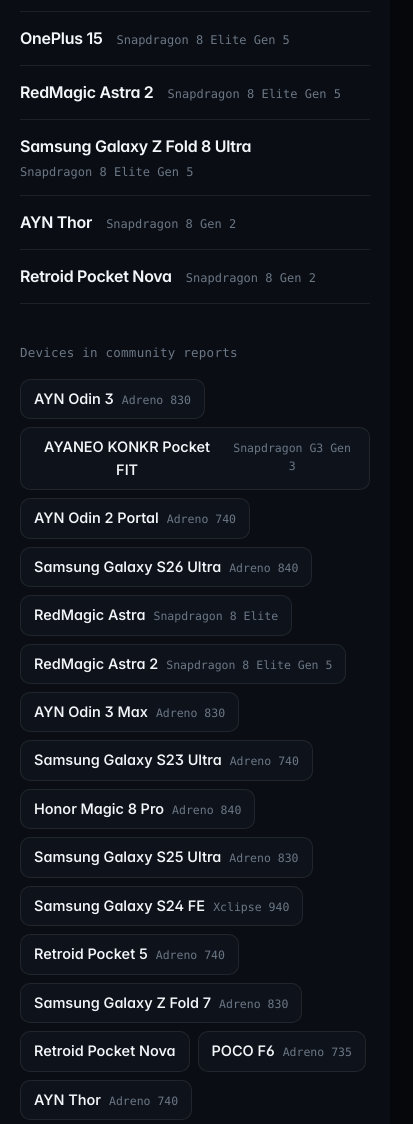
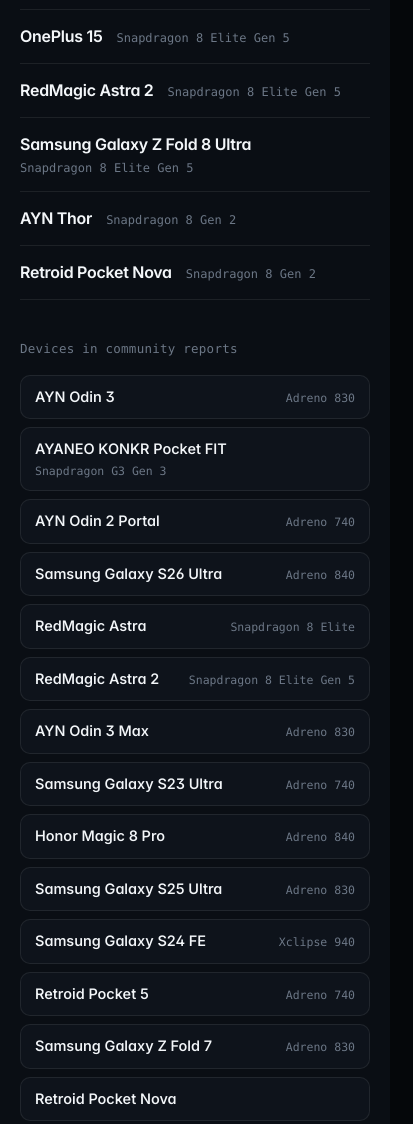
Before and after one commit to Droid-Deck/Website, a plain HTML site: page index.html in a window 390 px wide. Shown: the part 9250-10374 px from the top of the page, 413 px wide, since content can reach past the window. Drawn offline with Linux system fonts and the light colour scheme; no server answers.

Commit message:
Fix sideways overflow and the device list on phones

```diff
--- a/assets/css/site.css
+++ b/assets/css/site.css
@@ -774,3 +774,12 @@ button.video-thumb:hover .video-play { background: var(--blue); transform: scale
   .faq-list details p { padding-inline-end: 0; }
 }
 .chips small { margin-inline-start: 6px; font-family: var(--mono); font-size: 10.5px; font-weight: 500; letter-spacing: 0.04em; text-transform: uppercase; color: var(--amber); }
+html, body, main { overflow-x: clip; }
+.hero { overflow: clip; }
+.device-list button { flex-wrap: wrap; gap: 2px 8px; text-align: start; }
+.faq-list summary { overflow-wrap: anywhere; }
+@media (max-width: 640px) {
+  .device-list { display: grid; grid-template-columns: 1fr; }
+  .device-list button { display: flex; width: 100%; justify-content: space-between; padding: 10px 14px; }
+  .bench-list button { gap: 2px 14px; }
+}
```
